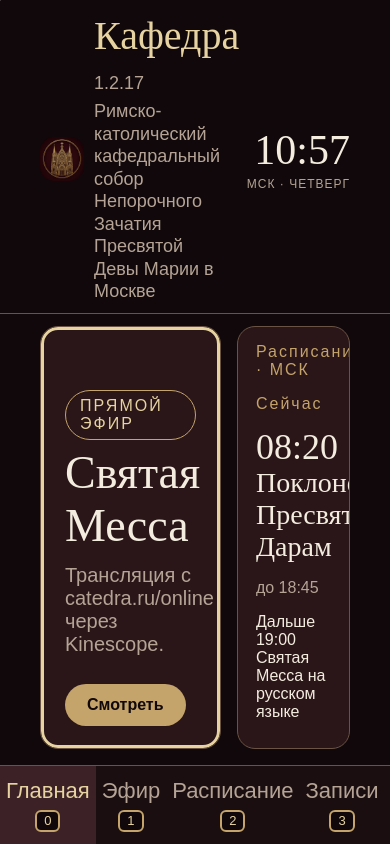
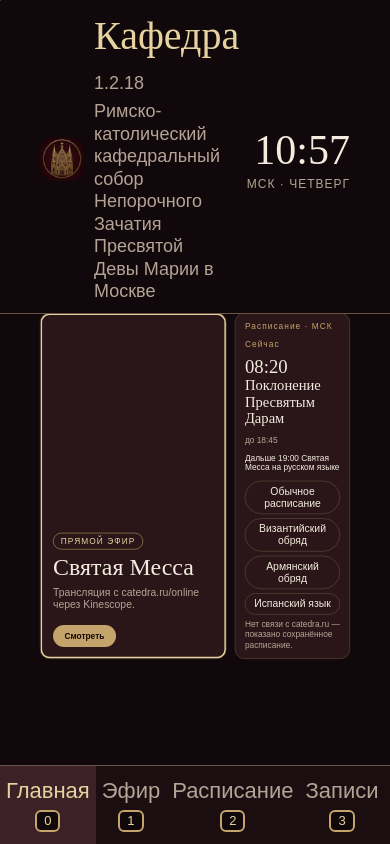
Before and after one commit to GrafAtRuss/catedra-tv, a plain HTML site: page tizen-widget/index.html in a window 390 px wide. Drawn offline with Linux system fonts and the light colour scheme; no server answers.

Commit message:
Кафедра 1.2.18: страницы телевизора целиком на экране

```diff
--- a/android-phone/AndroidManifest.xml
+++ b/android-phone/AndroidManifest.xml
@@ -1,8 +1,8 @@
 <?xml version="1.0" encoding="utf-8"?>
 <manifest xmlns:android="http://schemas.android.com/apk/res/android"
     package="ru.catedra.mobile"
-    android:versionCode="137"
-    android:versionName="1.2.17">
+    android:versionCode="138"
+    android:versionName="1.2.18">
 
     <uses-sdk android:minSdkVersion="21" android:targetSdkVersion="34" />
 
--- a/android-tv/AndroidManifest.xml
+++ b/android-tv/AndroidManifest.xml
@@ -1,8 +1,8 @@
 <?xml version="1.0" encoding="utf-8"?>
 <manifest xmlns:android="http://schemas.android.com/apk/res/android"
     package="ru.catedra.tv"
-    android:versionCode="137"
-    android:versionName="1.2.17">
+    android:versionCode="138"
+    android:versionName="1.2.18">
 
     <uses-sdk android:minSdkVersion="21" android:targetSdkVersion="34" />
 
--- a/tizen-widget/config.xml
+++ b/tizen-widget/config.xml
@@ -1,5 +1,5 @@
 <?xml version="1.0" encoding="UTF-8"?>
-<widget xmlns="http://www.w3.org/ns/widgets" xmlns:tizen="http://tizen.org/ns/widgets" id="http://catedra.ru/tv" version="1.2.17" viewmodes="maximized">
+<widget xmlns="http://www.w3.org/ns/widgets" xmlns:tizen="http://tizen.org/ns/widgets" id="http://catedra.ru/tv" version="1.2.18" viewmodes="maximized">
   <access origin="*" subdomains="true"/>
   <tizen:application id="CatedraTV1.Catedra" package="CatedraTV1" required_version="4.0"/>
   <content src="index.html"/>
--- a/tizen-widget/css/app.css
+++ b/tizen-widget/css/app.css
@@ -108,21 +108,21 @@ html.tv .titles { padding-right: 24px; }
 html.tv .brand { font-size: 40px; }
 html.tv .sub { max-width: none; font-size: 18px; line-height: 1.25; }
 html.tv .clock b { font-size: 42px; }
-html.tv .main { height: 1px; -webkit-flex: 1 1 auto; flex: 1 1 auto; min-height: 0; padding: 12px 40px 16px; overflow-x: hidden; overflow-y: auto; }
-html.tv #app.home .main { overflow: hidden; display: -webkit-flex; display: flex; -webkit-flex-direction: column; flex-direction: column; }
-html.tv #app.home .row { -webkit-flex: 1 1 auto; flex: 1 1 auto; height: 1px; min-height: 0; }
+html.tv .main { height: 1px; -webkit-flex: 1 1 auto; flex: 1 1 auto; min-height: 0; padding: 12px 40px 16px; overflow: hidden; }
+html.tv .fit.fill { height: 100%; }
+html.tv #app.home .main { overflow: hidden; }
+html.tv #app.home .row { height: auto; min-height: 0; -webkit-align-items: stretch; align-items: stretch; }
 html.tv #app.home .home-extra { display: none; }
-html.tv .hero { display: block; width: 62%; height: 100%; min-height: 0; margin-right: 16px; padding: 0; }
+html.tv .hero { display: block; width: 62%; height: auto; min-height: 280px; margin-right: 16px; padding: 0; }
 html.tv .hero .inn { position: absolute; left: 24px; right: 24px; bottom: 22px; }
 html.tv .hero h1 { margin-top: 6px; font-size: 46px; }
 html.tv .lead { font-size: 20px; }
-html.tv .side { display: -webkit-flex; display: flex; -webkit-flex-direction: column; flex-direction: column; width: 38%; height: 100%; min-height: 0; overflow: hidden; padding: 16px 18px 14px; }
-html.tv .side-now { -webkit-flex: 0 0 auto; flex: 0 0 auto; }
+html.tv .side { display: block; width: 38%; height: auto; min-height: 0; overflow: visible; padding: 16px 18px 14px; }
 html.tv .side h2 { font-size: 28px; line-height: 1.15; margin: 2px 0 0; }
 html.tv .now-time { font-size: 36px; }
-html.tv .side .chips { -webkit-flex: 1 1 auto; flex: 1 1 auto; min-height: 0; margin-top: 10px; overflow-x: hidden; overflow-y: auto; }
+html.tv .side .chips { margin-top: 10px; overflow: visible; }
 html.tv .side .chips button { display: block; width: 100%; margin: 0 0 8px; padding: 8px 14px; font-size: 20px; text-align: center; }
-html.tv .side-note { -webkit-flex: 0 0 auto; flex: 0 0 auto; margin: 8px 0 0; font-size: 16px; line-height: 1.3; }
+html.tv .side-note { margin: 8px 0 0; font-size: 16px; line-height: 1.3; }
 html.tv .nav button { height: 78px; font-size: 22px; }
 html.tv button:focus { outline: none; -webkit-box-shadow: inset 0 0 0 3px #e6d3a1; box-shadow: inset 0 0 0 3px #e6d3a1; }
 html.tv .hero .shade { opacity: 1; background: -webkit-linear-gradient(top, rgba(16, 8, 10, 0.12) 30%, rgba(16, 8, 10, 0.82)); background: linear-gradient(to bottom, rgba(16, 8, 10, 0.12) 30%, rgba(16, 8, 10, 0.82)); }
@@ -134,7 +134,8 @@ html.tv .offline h2 { font-size: 36px; }
 html.tv .page-title { font-size: 36px; }
 html.tv .card.list { display: -webkit-flex; display: flex; -webkit-flex-wrap: wrap; flex-wrap: wrap; }
 html.tv .card.list .svc { width: 50%; -webkit-box-sizing: border-box; box-sizing: border-box; }
-html.tv .tile img { height: 140px; }
+html.tv .tile { width: 23%; margin: 0 1% 10px 0; }
+html.tv .tile img { height: 100px; }
 html.tv .box, html.tv .today, html.tv .step { overflow: visible; }
 
 @media (max-width: 900px) {
@@ -191,6 +192,6 @@ html.tv .box, html.tv .today, html.tv .step { overflow: visible; }
   html.tv .side { width: 38%; margin-bottom: 0; }
   html.tv .offline { min-height: 0; height: 100%; }
   html.tv .stage { min-height: 0; }
-  html.tv .tile { width: 31%; }
-  html.tv .tile img { height: 140px; }
+  html.tv .tile { width: 23%; }
+  html.tv .tile img { height: 100px; }
 }
--- a/tizen-widget/index.html
+++ b/tizen-widget/index.html
@@ -14,7 +14,7 @@
       <img class="splash-mark" src="icon.png" alt="">
       <div class="splash-title">Кафедра</div>
       <div class="splash-sub">Римско-католический кафедральный собор Непорочного Зачатия Пресвятой Девы Марии в Москве</div>
-      <div class="splash-ver">1.2.17</div>
+      <div class="splash-ver">1.2.18</div>
     </div>
   </div>
   <object id="av-player" type="application/avplayer"></object>
--- a/tizen-widget/js/app.js
+++ b/tizen-widget/js/app.js
@@ -1,6 +1,6 @@
 /* Кафедра — Samsung UE49N5500, Tizen 4.0. Без ES2020: нет ?. и ??. */
 /* Версия совпадает с src/lib/version.ts и config.xml. */
-var APP_VERSION = "1.2.17";
+var APP_VERSION = "1.2.18";
 var CHANNEL = "UCv_ztXSXtfmUW_fSF08kFIA";
 var EMBED = "https://kinescope.io/embed/0ctuKXYjVsu6o6C5LUe6Fj";
 var PAGE = "https://kinescope.io/0ctuKXYjVsu6o6C5LUe6Fj";
@@ -332,7 +332,7 @@ function shell(body) {
       '<div class="titles"><div class="brand">Кафедра <span class="ver">' + APP_VERSION + '</span></div><div class="sub">Римско-католический кафедральный собор Непорочного Зачатия Пресвятой Девы Марии в Москве</div></div>' +
       '<div class="clock"><b>' + esc(a.clock.label) + '</b><span>МСК · ' + esc(a.clock.name) + "</span></div>" +
     "</header>" +
-    '<div class="main">' + body + "</div>" +
+    '<div class="main"><div class="fit' + (state.screen === "live" || state.screen === "watch" ? " fill" : "") + '">' + body + "</div></div>" +
     '<nav class="nav">' + navHtml + "</nav>"
   );
 }
@@ -639,6 +639,30 @@ function render() {
   if (state.screen === "live" && (state.onAir === true || state.forceLive)) startLive();
   syncPlane();
   syncNative();
+  fitTv();
+}
+
+function fitTv() {
+  var root = document.documentElement;
+  if (root.className.indexOf("tv") < 0) return;
+  var main = document.querySelector(".main");
+  var fit = main ? main.querySelector(".fit") : null;
+  if (!main || !fit) return;
+  fit.style.webkitTransform = "none";
+  fit.style.transform = "none";
+  fit.style.width = "100%";
+  if (state.full || fit.className.indexOf("fill") >= 0) return;
+  var avail = main.clientHeight;
+  var need = fit.scrollHeight;
+  if (!(avail > 0) || !(need > avail + 1)) return;
+  var z = (avail - 4) / need;
+  if (z > 1) z = 1;
+  if (!(z > 0)) return;
+  fit.style.width = (100 / z) + "%";
+  fit.style.webkitTransformOrigin = "left top";
+  fit.style.transformOrigin = "left top";
+  fit.style.webkitTransform = "scale(" + z + ")";
+  fit.style.transform = "scale(" + z + ")";
 }
 
 function bindInputs() {
@@ -1317,6 +1341,7 @@ function init() {
   setTimeout(hideSplash, 1600);
   setTimeout(checkUpdate, 2500);
   document.addEventListener("visibilitychange", keepLockedPlayback);
+  window.addEventListener("resize", fitTv);
   setInterval(function () {
     if (state.screen === "home") render();
     loadStream();
```
Also changed, not shown: 10 other files.
